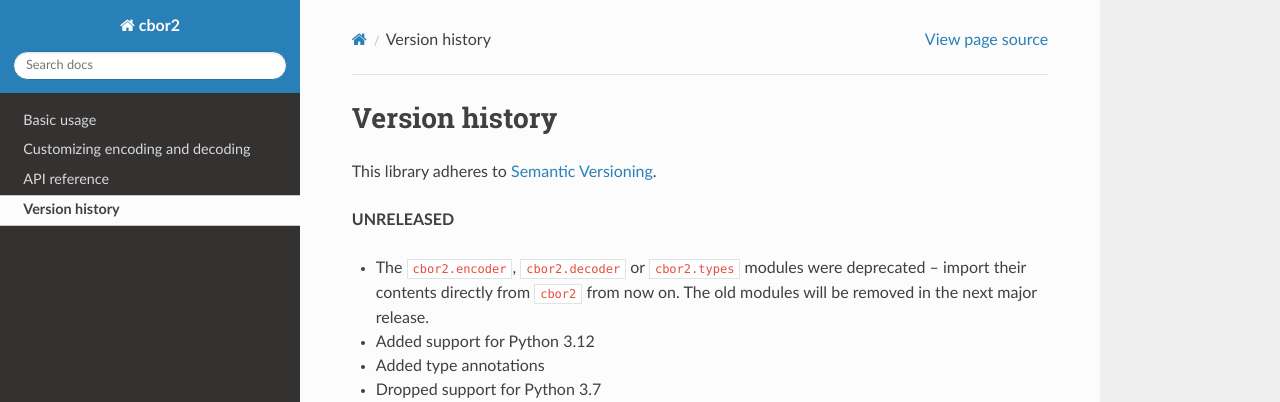
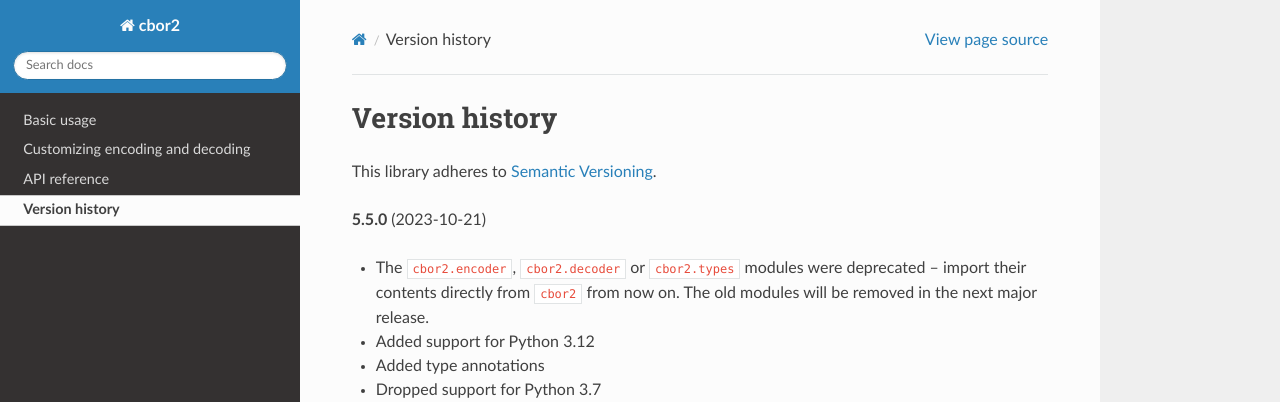
Before and after one commit to agronholm/cbor2, a Sphinx documentation site: the page built from docs/versionhistory.rst, in a window 1280 px wide and 900 px high. Shown: the top 402 px of the window. Built offline with Sphinx 7.4.7 and the Read the Docs theme 2.0.0, drawn with Linux system fonts in a browser that asks for light colours; the version number could not be read and is left out.

Commit message:
Bumped up the version

```diff
--- a/docs/versionhistory.rst
+++ b/docs/versionhistory.rst
@@ -5,7 +5,7 @@
 
 This library adheres to `Semantic Versioning <http://semver.org/>`_.
 
-**UNRELEASED**
+**5.5.0** (2023-10-21)
 
 - The ``cbor2.encoder``, ``cbor2.decoder`` or ``cbor2.types`` modules were deprecated – import
   their contents directly from ``cbor2`` from now on. The old modules will be removed in the next
```
